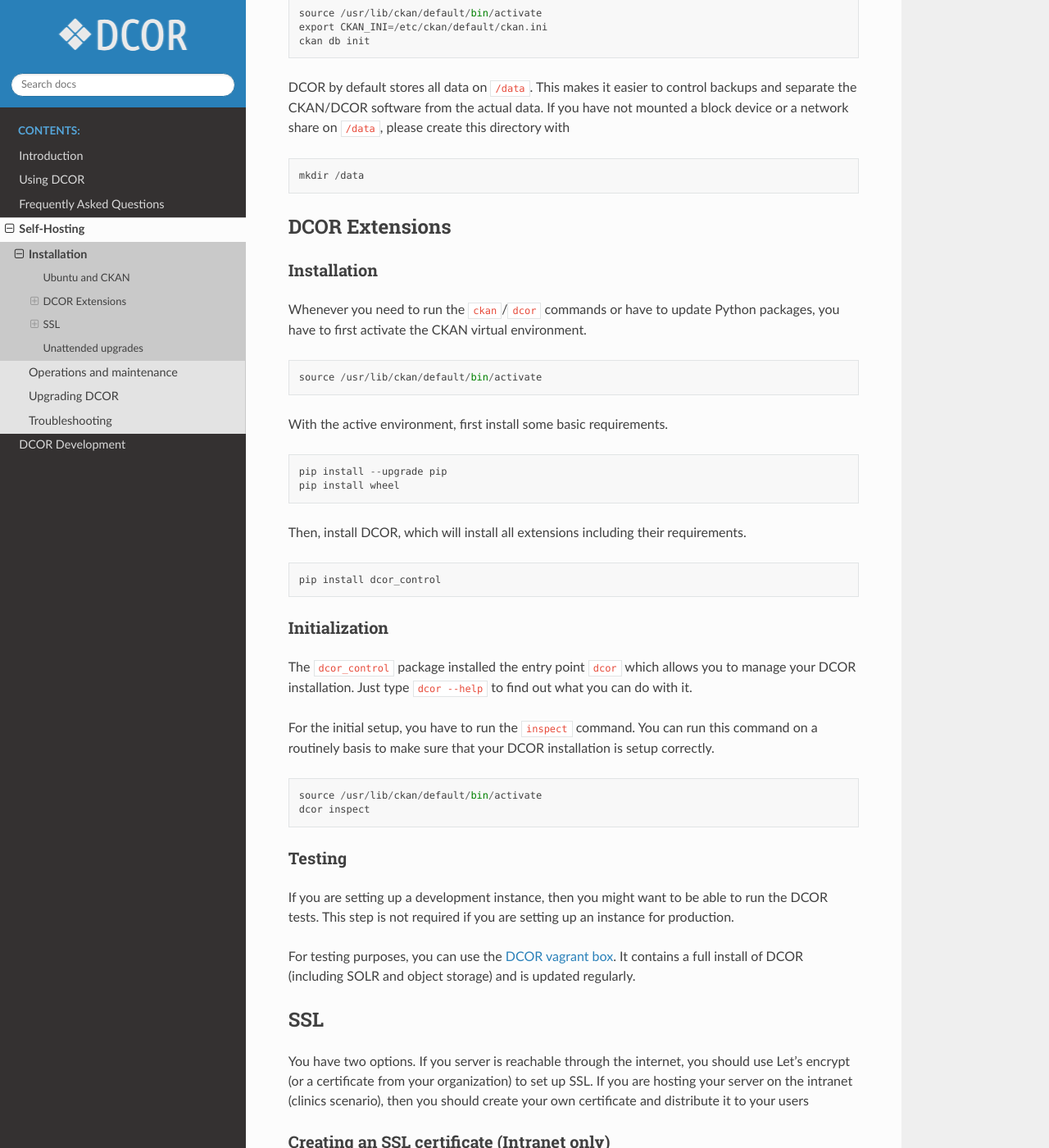
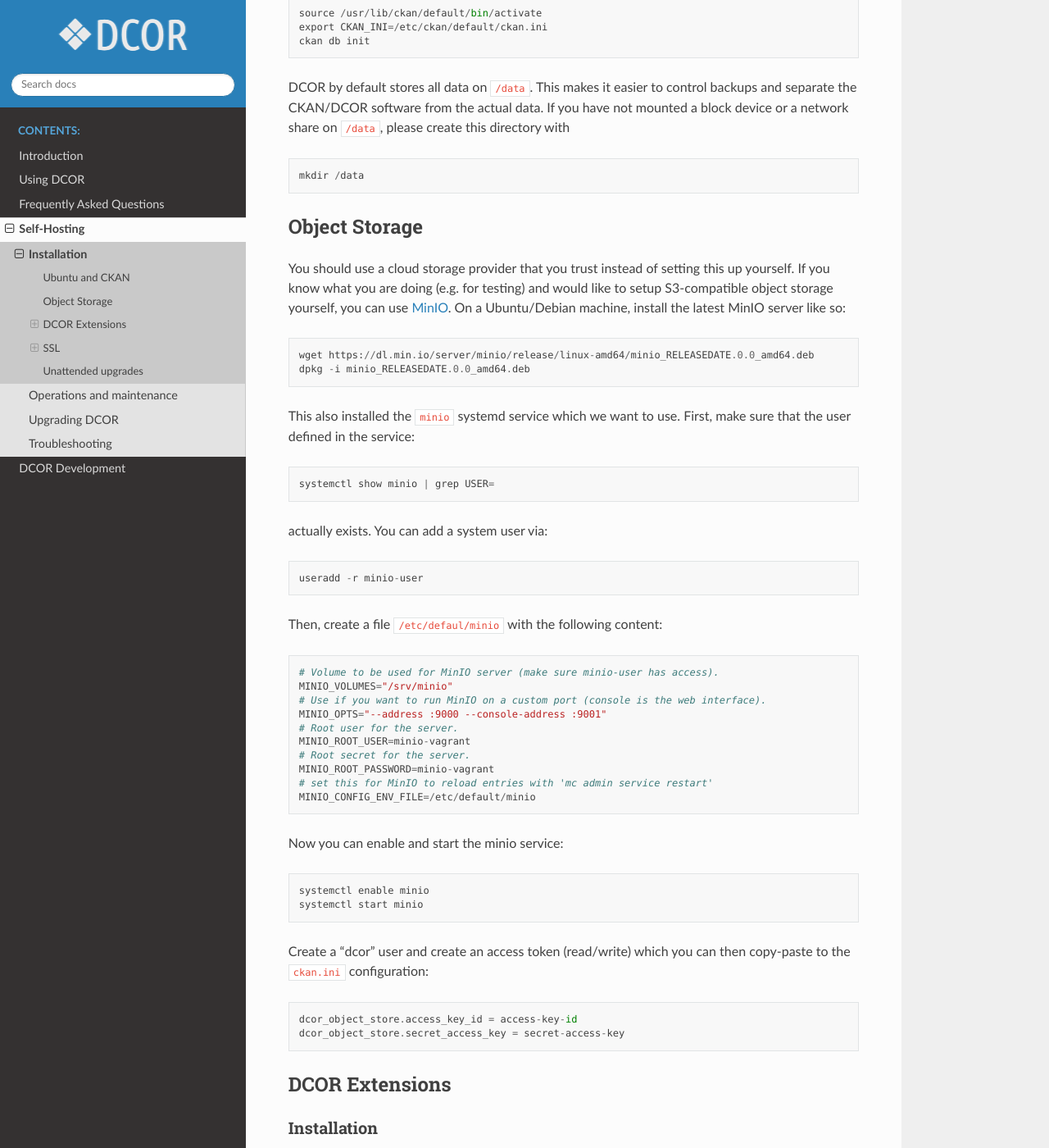
Before and after one commit to DCOR-dev/dcor-docs, a Sphinx documentation site: the page built from docs/sec_self_hosting/installation.rst, in a window 1280 px wide and 1400 px high, scrolled down 1006 px. Shown: the whole window at 82% size. Built offline with Sphinx 7.4.7 and the Read the Docs theme 2.0.0, drawn with Linux system fonts in a browser that asks for light colours.

Commit message:
add info about self-hosted object storage

```diff
--- a/docs/sec_self_hosting/installation.rst
+++ b/docs/sec_self_hosting/installation.rst
@@ -67,6 +67,51 @@
    mkdir /data
 
 
+.. _selfhost_object_storage:
+
+Object Storage
+==============
+You should use a cloud storage provider that you trust instead of setting this
+up yourself. If you know what you are doing (e.g. for testing) and would like
+to setup S3-compatible object storage yourself, you can use `MinIO
+<https://min.io/download#/linux>`_. On a Ubuntu/Debian machine, install
+the latest MinIO server like so::
+
+    wget https://dl.min.io/server/minio/release/linux-amd64/minio_RELEASEDATE.0.0_amd64.deb
+    dpkg -i minio_RELEASEDATE.0.0_amd64.deb
+
+This also installed the ``minio`` systemd service which we want to use.
+First, make sure that the user defined in the service::
+
+    systemctl show minio | grep USER=
+
+actually exists. You can add a system user via::
+
+    useradd -r minio-user
+
+Then, create a file ``/etc/defaul/minio`` with the following content::
+
+    # Volume to be used for MinIO server (make sure minio-user has access).
+    MINIO_VOLUMES="/srv/minio"
+    # Use if you want to run MinIO on a custom port (console is the web interface).
+    MINIO_OPTS="--address :9000 --console-address :9001"
+    # Root user for the server.
+    MINIO_ROOT_USER=minio-vagrant
+    # Root secret for the server.
+    MINIO_ROOT_PASSWORD=minio-vagrant
+    # set this for MinIO to reload entries with 'mc admin service restart'
+    MINIO_CONFIG_ENV_FILE=/etc/default/minio
+
+Now you can enable and start the minio service::
+
+    systemctl enable minio
+    systemctl start minio
+
+Create a "dcor" user and create an access token (read/write) which you can
+then copy-paste to the ``ckan.ini`` configuration::
+
+    dcor_object_store.access_key_id = access-key-id
+    dcor_object_store.secret_access_key = secret-access-key
 
 .. _selfhost_dcorext:
 
```
